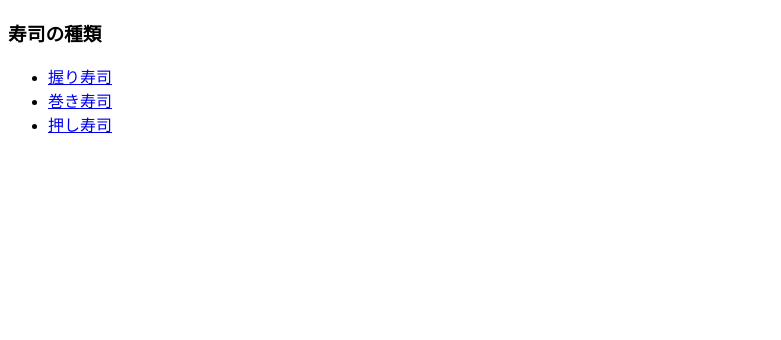
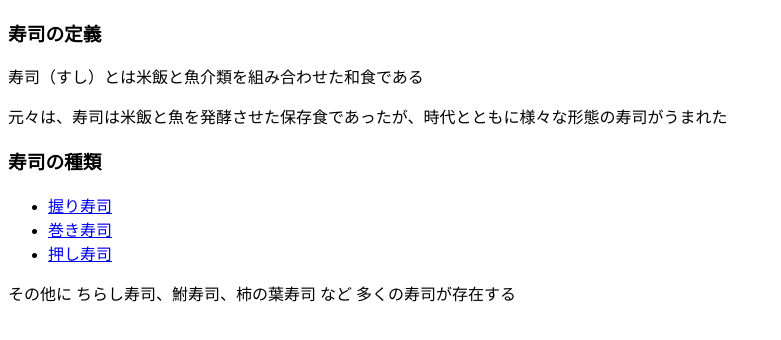
Before and after one commit to s1f10250219/team-project, a plain HTML site: page index.html in a window 1280 px wide. Shown: the whole page, without its empty margins (0-781 px from the left). Drawn offline with Linux system fonts and the light colour scheme.

Commit message:
Update index.html

```diff
--- a/index.html
+++ b/index.html
@@ -2,16 +2,20 @@
 <html>
     <head>
         <meta charset="UTF-8">
-        <title>Sushi🍣</title>
+        <title>Sushi</title>
         <link rel="stylesheet" type="text/css" href="../css/index.css">
     </head>
 <body>
+    <h3>寿司の定義</h3>
+    <p>寿司（すし）とは米飯と魚介類を組み合わせた和食である</p>
+    <p>元々は、寿司は米飯と魚を発酵させた保存食であったが、時代とともに様々な形態の寿司がうまれた</p>
     <h3>寿司の種類</h3>
     <ul>
         <li><a href="nigirizushi.html">握り寿司</a></li>
         <li><a href="makizushi.html">巻き寿司</a></li>
         <li><a href="oshizusi.html">押し寿司</a></li>
     </ul>
+    <p>その他に ちらし寿司、鮒寿司、柿の葉寿司 など 多くの寿司が存在する</p>
 </body>
 
-</html>
+</htmlの
```
